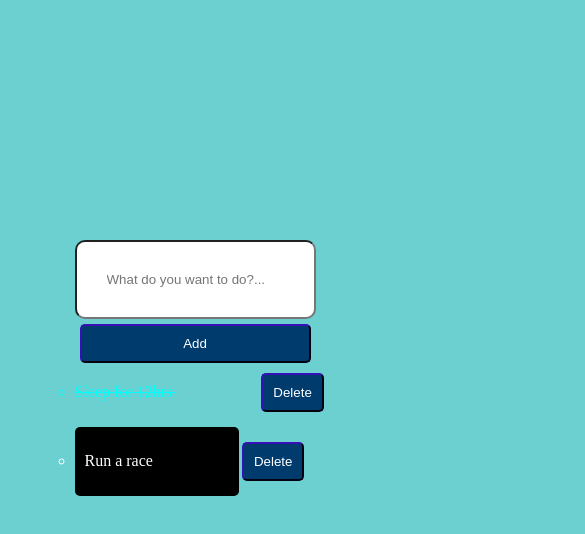
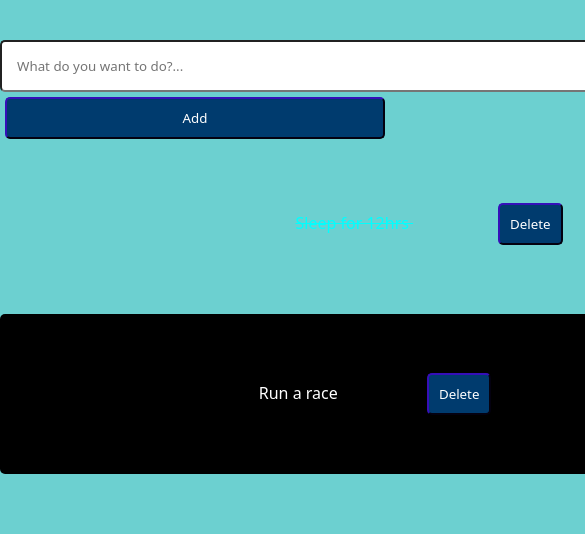
Before and after one commit to heisbayour/my-todo-list, a plain HTML site: page index.html in a window 390 px wide. Shown: the top 534 px of the page, 585 px wide, since content can reach past the window. Drawn offline with Linux system fonts and the light colour scheme.

Commit message:
styles.css

```diff
--- a/styles.css
+++ b/styles.css
@@ -1,71 +1,24 @@
-body{
+*{
     margin: 0;
     padding: 0;
+    font-family: system-ui, -apple-system, BlinkMacSystemFont, 'Segoe UI', Roboto, Oxygen, Ubuntu, Cantarell, 'Open Sans', 'Helvetica Neue', sans-serif;
+}
+
+body{
     color: #fff;
     text-align: center;
     background-color: #6CD0D0;
+    width:100%;
 }
-div.parent-container{
-    width: 218.5vh;
-}
-@media (max-width: 820px) {
-    /* Styles to be applied when the screen width is 768px or less */
-    *{
-        margin: 0;
-        padding: 0;
-    }
-    body{
-        text-align: left;
-    }
-    div.parent-container{
-        width: 100%;
-    }
-    div.container{
-        justify-self: left;
-        padding-top: 2.5em;
-        border-radius: 10px;
-        flex-direction: column;
-    }
 
-    div input{
-        box-sizing: border-box;
-        padding: 15px;
-        border-radius: 5px;
-    }
-    div button{
-        background-color: rgb(0, 59, 110);
-        padding: 5px;
-        border-radius: 2.5px;
-        border-color: #1d0965;
-        color: #fff;
-        cursor: pointer;
-        margin: 2.5px;
-    }
-    .theBTN{
-        position: relative;
-        left: 2.5rem;
-    }
-    li.checked{
-        color: aqua;
-        text-decoration: line-through;
-        border-radius: 2.5px;
-        width: fit-content;
-    }
-    li.content{
-        background-color: rgb(0, 0, 0);
-        border-radius: 2.5px;
-        width: fit-content;
-        padding: 5px;
-        margin-top: 5px;
-    }
-  }
 div.container{
     justify-self: center;
-    padding-top: 15em;
+    padding-top: 5rem;
     border-radius: 20px;
     display: flex;
     flex-direction: column;
 }
+
 div li{
     list-style: circle;
 }
@@ -73,6 +26,8 @@ div input{
     box-sizing: border-box;
     padding: 30px;
     border-radius: 10px;
+    width: 100dvh;
+    padding: min(5em, 8%);
 }
 div button{
     background-color: rgb(0, 59, 110);
@@ -91,13 +46,39 @@ li.checked{
     color: aqua;
     text-decoration: line-through;
     border-radius: 5px;
-    width: fit-content;
+    width: 100dvh;
+    padding: min(5em, 8%);
 }
 li.content{
     background-color: rgb(0, 0, 0);
     border-radius: 5px;
-    width: fit-content;
-    padding: 10px;
+    width: 100dvh;
+    padding: min(5em, 8%);
     margin-top: 10px;
+}
 
-}
+@media (max-width: 820px) {
+    *{
+        margin: auto;
+    }
+    div.container{
+        padding-top: 2.5rem;
+        border-radius: 10px;
+        flex-direction: column;
+    }
+
+    div input{
+        box-sizing: border-box;
+        padding: 15px;
+        border-radius: 5px;
+    }
+    li.checked{
+        width: 80dvh;
+    }
+    li.content{
+        background-color: rgb(0, 0, 0);
+        border-radius: 5px;
+        width: auto;
+        margin-top: 10px;
+    }
+  }
```
